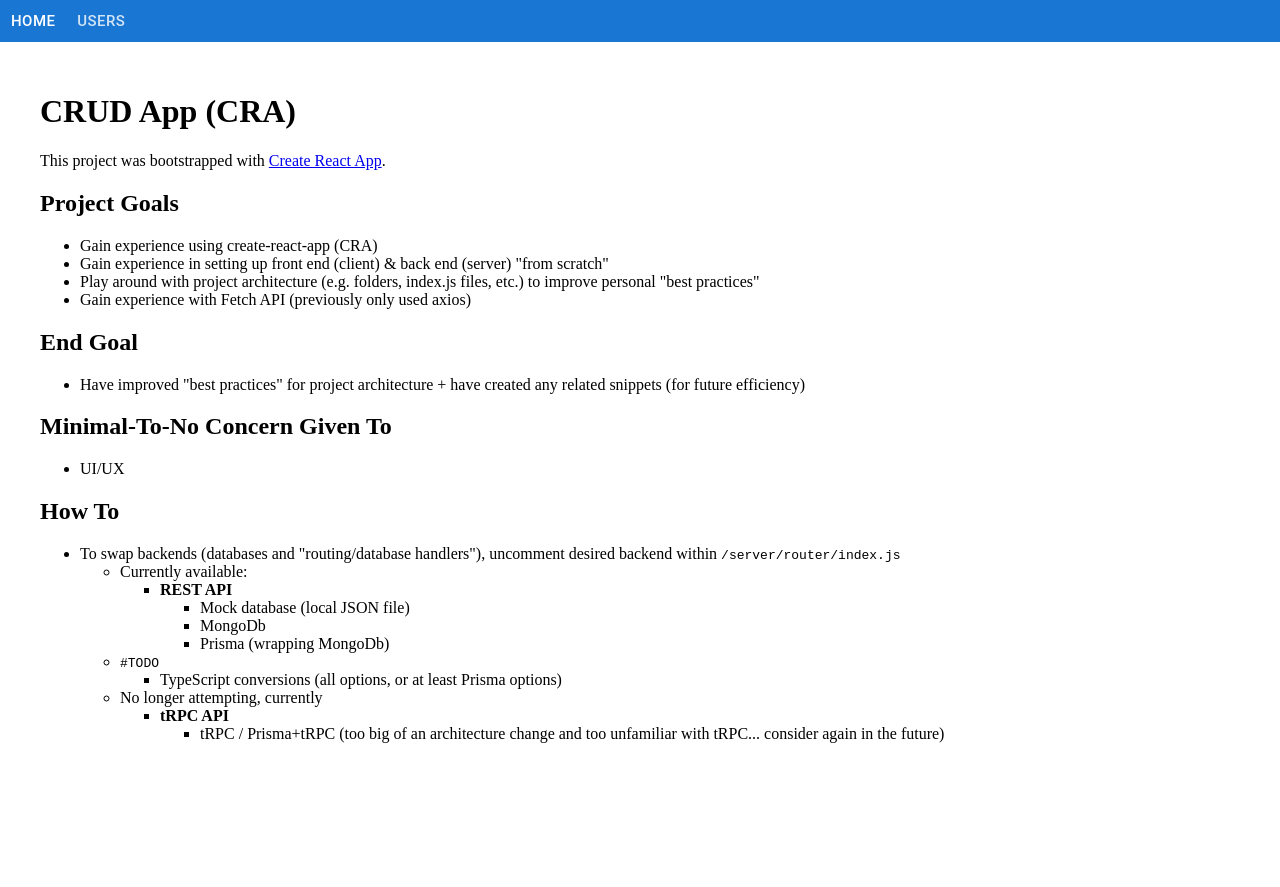
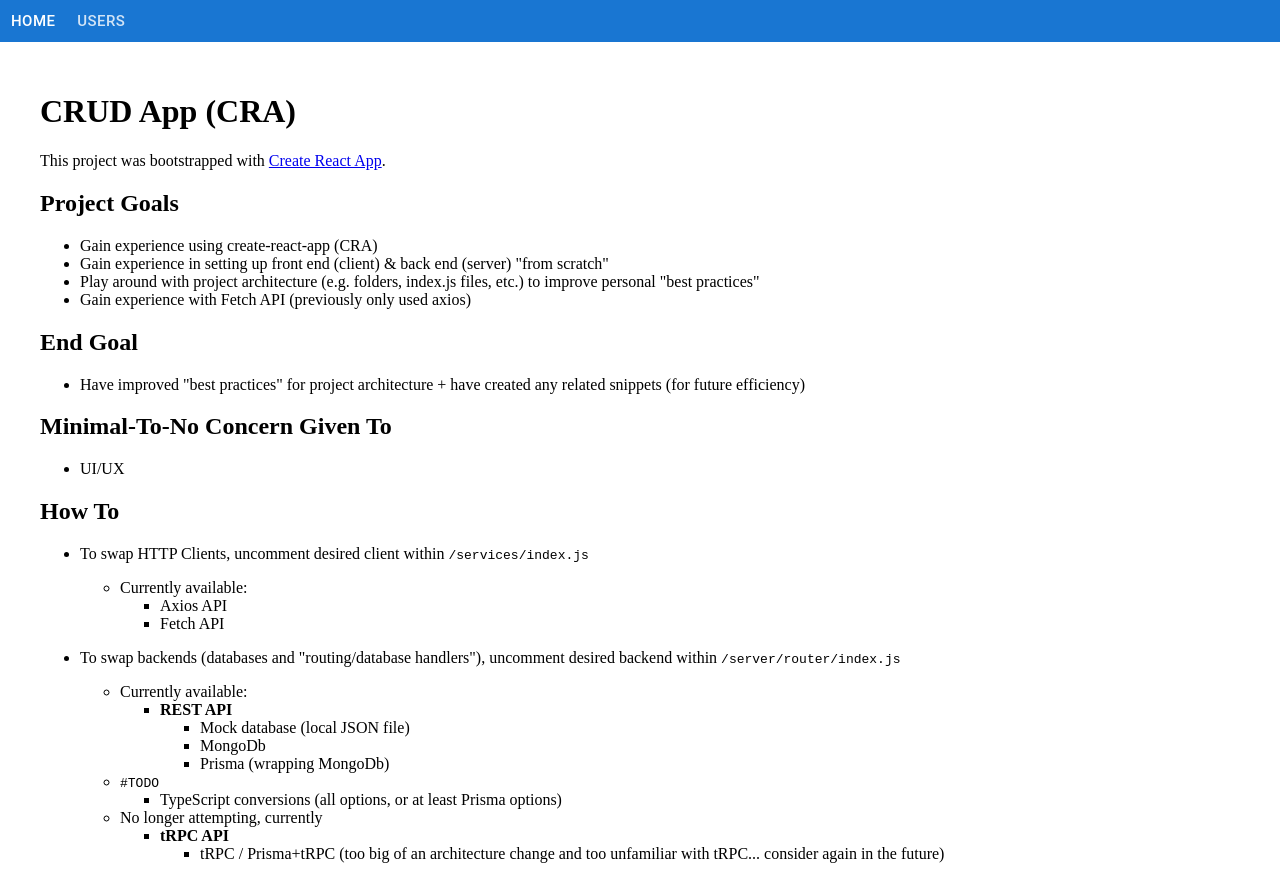
Before and after one commit to aaron-mota/cra-movies-app, a React (Create React App) app in the folder client/: page / in a window 1280 px wide. Before the commit the page ends 816 px from the top, so only its background shows below. Built offline with nearby package versions, Linux system fonts and the light colour scheme.

Commit message:
updated PROJECTGOALS.md

```diff
--- a/client/src/pages/home/Home.js
+++ b/client/src/pages/home/Home.js
@@ -24,6 +24,11 @@ This project was bootstrapped with [Create React App](https://github.com/faceboo
 
 ## How To
 
+- To swap HTTP Clients, uncomment desired client within \`/services/index.js\`
+  - Currently available:
+    - Axios API
+    - Fetch API
+
 - To swap backends (databases and "routing/database handlers"), uncomment desired backend within \`/server/router/index.js\`
   - Currently available:
     - **REST API**
```
Also changed, not shown: 1 other file (tests, documents, lock files or other folders).
